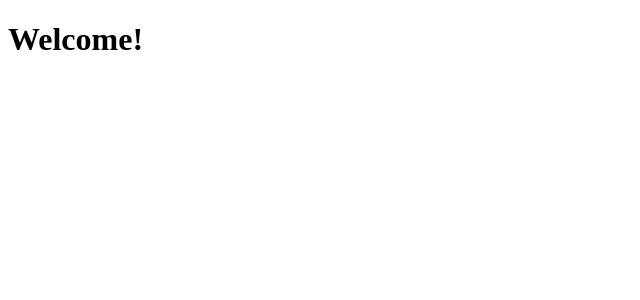
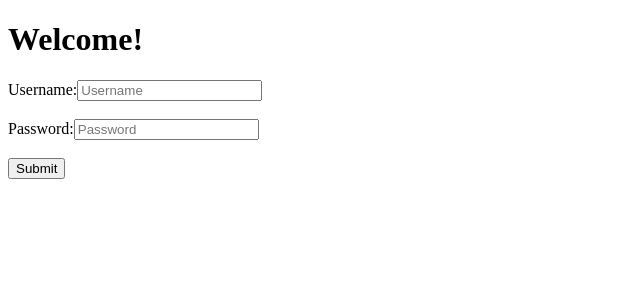
Before and after one commit to ash730xo/Portfolio_Website, a React (Vite) app: page / in a window 1280 px wide. Shown: the top 300 px of the page, without its empty margins (0-640 px from the left). Built offline with nearby package versions, Linux system fonts and the light colour scheme.

Commit message:
login form JSX & button handler

```diff
--- a/src/App.jsx
+++ b/src/App.jsx
@@ -1,11 +1,16 @@
 import React from 'react'
 import './App.css'
+
+import Login_page from './Pages/Login_page'
 
 function App() {
 
   return (
     <>
       <h1>Welcome!</h1>
+      <Login_page />
+
+
     </>
   )
 }
--- /dev/null
+++ b/src/Pages/Login_page.jsx
@@ -0,0 +1,47 @@
+import React, { useState } from 'react'
+
+
+function Login_page() {
+
+    //onClick handle submit function
+    function handleSubmit(e) {
+        e.preventDefault();
+        alert("Submit has been clicked!")
+
+    }
+
+    // JSX code that the login page is rendering when this page is called in App.jsx
+  return (
+    <>
+        {/* Holds the login container the WHOLE page */}
+        <div>
+
+            {/* Holds the login page */}
+            <form className='login_container'>
+
+            {/* username input & label */}
+                <div className='username_container'>
+                    <label>Username:</label>
+                    <input type="text" placeholder='Username'/>
+                </div>
+
+                <br />
+
+            {/* password input & label */}
+                <div className='password_container'>
+                    <label>Password:</label>
+                    <input type="password" placeholder='Password'/>
+                </div>
+
+                <br />
+
+            {/* submit button  */}
+                <button className= "submit_Button" type="submit" onClick={handleSubmit} >Submit</button>
+
+            </form>
+        </div>
+    </>
+  )
+}
+
+export default Login_page
```
